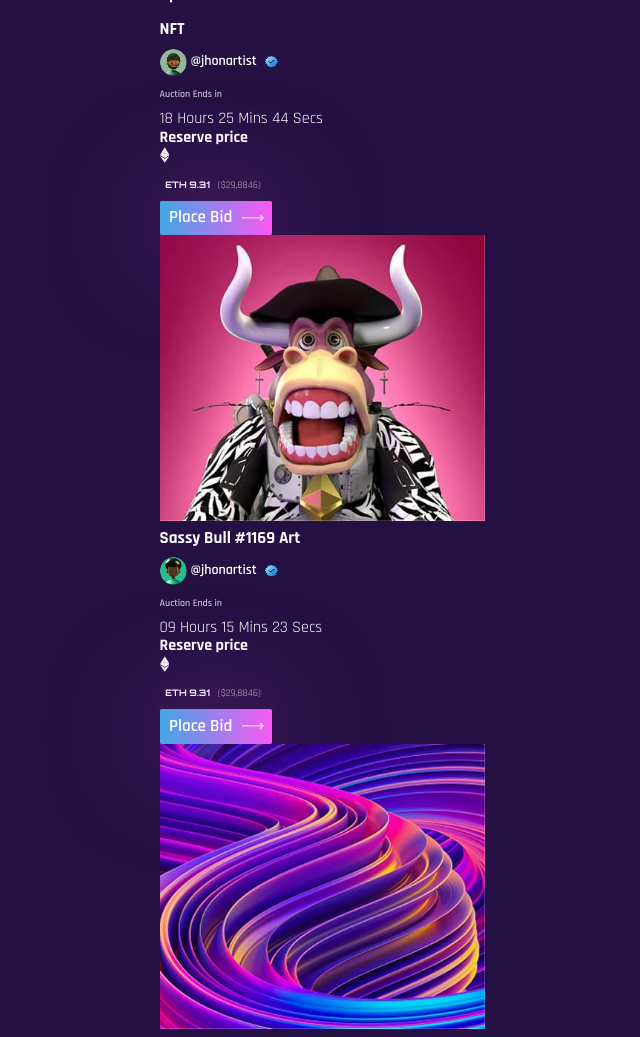
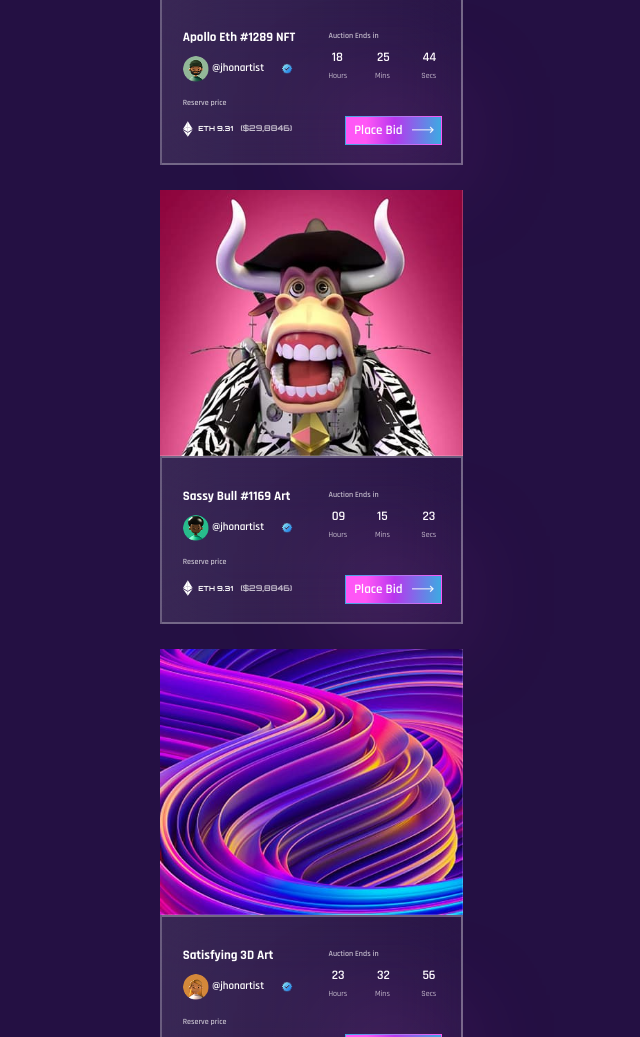
Before and after one commit to MaksymSelezen/Ocean-NFT, a website built with Vite: page index.html in a window 1280 px wide. Shown: the part 1670-2707 px from the top of the page, without its empty margins (318-958 px from the left). Built offline with nearby package versions, Linux system fonts and the light colour scheme; a web font is replaced by a local one.

Commit message:
css main section end, top nfts section end, html fix section top nfts

```diff
--- a/index.html
+++ b/index.html
@@ -141,7 +141,8 @@
           </div>
 
           <div class="main-media">
-            <picture class="main-picture">
+            <div class="main-picture">
+              <picture>
                 <source
                   srcset="
                     ./public/images/main/main-img-desk.jpg    1x,
@@ -167,6 +168,7 @@
                   decoding="async"
                 />
               </picture>
+            </div>
 
             <div class="card card-main">
               <div class="card-col card-col-left">
@@ -273,6 +275,7 @@
               </div>
 
               <div class="card card-top">
+                <div class="card-col card-col-left">
                   <h2 class="card-title">Apollo Eth #1289 NFT</h2>
 
                   <div class="card-user">
@@ -298,17 +301,9 @@
                     />
                   </div>
 
-                <div class="card-timer">
-                  <span class="card-timer-label">Auction Ends in</span>
-                  <div class="card-time">
-                    <span>18</span> Hours <span>25</span> Mins
-                    <span>44</span> Secs
-                  </div>
-                </div>
+                  <p class="card-price-label">Reserve price</p>
 
-                <div class="card-info">
-                  <h4 class="card-price">Reserve price</h4>
-
+                  <div class="card-eth">
                     <svg class="card-price-icon" width="9.89" height="16.1">
                       <use
                         href="/public/icons/symbol-defs.svg#icon-main-card"
@@ -320,13 +315,33 @@
                       <span class="card-value-span">($29,8846)</span>
                     </p>
                   </div>
+                </div>
 
-                <button class="btn-card">
+                <div class="card-col card-col-right">
+                  <p class="card-timer-label">Auction Ends in</p>
+
+                  <div class="card-counter">
+                    <div class="card-counter-item">
+                      <span class="card-counter-number">18</span>
+                      <span class="card-counter-text">Hours</span>
+                    </div>
+                    <div class="card-counter-item">
+                      <span class="card-counter-number">25</span>
+                      <span class="card-counter-text">Mins</span>
+                    </div>
+                    <div class="card-counter-item">
+                      <span class="card-counter-number">44</span>
+                      <span class="card-counter-text">Secs</span>
+                    </div>
+                  </div>
+
+                  <button type="button" class="btn-card">
                     Place Bid
                     <svg class="btn-arrow" width="22" height="8.34">
                       <use href="/icons/symbol-defs.svg#icon-btn-arrow"></use>
                     </svg>
                   </button>
+                </div>
               </div>
             </li>
 
@@ -344,6 +359,7 @@
               </div>
 
               <div class="card card-top">
+                <div class="card-col card-col-left">
                   <h2 class="card-title">Sassy Bull #1169 Art</h2>
 
                   <div class="card-user">
@@ -369,17 +385,9 @@
                     />
                   </div>
 
-                <div class="card-timer">
-                  <span class="card-timer-label">Auction Ends in</span>
-                  <div class="card-time">
-                    <span>09</span> Hours <span>15</span> Mins
-                    <span>23</span> Secs
-                  </div>
-                </div>
+                  <p class="card-price-label">Reserve price</p>
 
-                <div class="card-info">
-                  <h4 class="card-price">Reserve price</h4>
-
+                  <div class="card-eth">
                     <svg class="card-price-icon" width="9.89" height="16.1">
                       <use
                         href="/public/icons/symbol-defs.svg#icon-main-card"
@@ -391,13 +399,33 @@
                       <span class="card-value-span">($29,8846)</span>
                     </p>
                   </div>
+                </div>
 
-                <button class="btn-card">
+                <div class="card-col card-col-right">
+                  <p class="card-timer-label">Auction Ends in</p>
+
+                  <div class="card-counter">
+                    <div class="card-counter-item">
+                      <span class="card-counter-number">09</span>
+                      <span class="card-counter-text">Hours</span>
+                    </div>
+                    <div class="card-counter-item">
+                      <span class="card-counter-number">15</span>
+                      <span class="card-counter-text">Mins</span>
+                    </div>
+                    <div class="card-counter-item">
+                      <span class="card-counter-number">23</span>
+                      <span class="card-counter-text">Secs</span>
+                    </div>
+                  </div>
+
+                  <button type="button" class="btn-card">
                     Place Bid
                     <svg class="btn-arrow" width="22" height="8.34">
                       <use href="/icons/symbol-defs.svg#icon-btn-arrow"></use>
                     </svg>
                   </button>
+                </div>
               </div>
             </li>
 
@@ -415,6 +443,7 @@
               </div>
 
               <div class="card card-top">
+                <div class="card-col card-col-left">
                   <h2 class="card-title">Satisfying 3D Art</h2>
 
                   <div class="card-user">
@@ -440,17 +469,9 @@
                     />
                   </div>
 
-                <div class="card-timer">
-                  <span class="card-timer-label">Auction Ends in</span>
-                  <div class="card-time">
-                    <span>23</span> Hours <span>32</span> Mins
-                    <span>56</span> Secs
-                  </div>
-                </div>
+                  <p class="card-price-label">Reserve price</p>
 
-                <div class="card-info">
-                  <h4 class="card-price">Reserve price</h4>
-
+                  <div class="card-eth">
                     <svg class="card-price-icon" width="9.89" height="16.1">
                       <use
                         href="/public/icons/symbol-defs.svg#icon-main-card"
@@ -462,19 +483,40 @@
                       <span class="card-value-span">($29,8846)</span>
                     </p>
                   </div>
+                </div>
 
-                <button class="btn-card">
+                <div class="card-col card-col-right">
+                  <p class="card-timer-label">Auction Ends in</p>
+
+                  <div class="card-counter">
+                    <div class="card-counter-item">
+                      <span class="card-counter-number">23</span>
+                      <span class="card-counter-text">Hours</span>
+                    </div>
+                    <div class="card-counter-item">
+                      <span class="card-counter-number">32</span>
+                      <span class="card-counter-text">Mins</span>
+                    </div>
+                    <div class="card-counter-item">
+                      <span class="card-counter-number">56</span>
+                      <span class="card-counter-text">Secs</span>
+                    </div>
+                  </div>
+
+                  <button type="button" class="btn-card">
                     Place Bid
                     <svg class="btn-arrow" width="22" height="8.34">
                       <use href="/icons/symbol-defs.svg#icon-btn-arrow"></use>
                     </svg>
                   </button>
                 </div>
+              </div>
             </li>
           </ul>
-          <button type="button" class="btn-explore">
+
+          <button type="button" class="main-btn btn-explore">
             Explore
-            <svg class="btn-explore-icon" width="27.72" height="8.26">
+            <svg class="btn-arrow-icon" width="27.72" height="8.26">
               <use href="/public/icons/symbol-defs.svg#icon-btn-arrow"></use>
             </svg>
           </button>
@@ -1216,7 +1258,6 @@
 
         <nav class="footer-nav" aria-label="Footer navigation">
           <ul class="footer-nav-columns">
-            <!-- Market place -->
             <li class="footer-nav-column">
               <button class="footer-nav-toggle" type="button">
                 <span class="footer-nav-title">Market place</span>
--- a/src/css/style.css
+++ b/src/css/style.css
@@ -13,11 +13,11 @@ body {
 }
 
 body {
+  margin: 0;
+  overflow-x: hidden;
   font-family: 'Rajdhani', sans-serif;
   background-color: #241043;
-  color: #ffffff;
-  margin: 0;
-  overflow-x: hidden; /* горизонтальний скрол */
+  color: #fff;
 }
 
 ul,
@@ -64,11 +64,7 @@ button {
   display: flex;
   align-items: center;
   justify-content: space-between;
-
-  padding-top: 26.88px;
-  padding-bottom: 11.65px;
-  padding-left: 23px;
-  padding-right: 28.29px;
+  padding: 26.88px 28.29px 11.65px 23px;
 }
 
 .header-logo {
@@ -86,7 +82,7 @@ button {
   font-family: 'Orbitron', sans-serif;
   font-weight: 700;
   font-size: 16px;
-  color: fff;
+  color: #fff;
 }
 
 .header-logo-text-accent {
@@ -102,10 +98,9 @@ button {
   display: flex;
   align-items: center;
   justify-content: center;
-
   padding: 0;
   border: none;
-  background-color: transparent;
+  background: transparent;
 }
 
 .header-burger-icon {
@@ -116,7 +111,7 @@ button {
 .header-burger-icon,
 .header-cart,
 .header-user {
-  fill: #ffffff;
+  fill: #fff;
 }
 
 /********** MAIN **********/
@@ -126,15 +121,14 @@ button {
 }
 
 .main-title {
+  max-width: 291px;
+  margin-bottom: 40px;
+  padding-left: 5px;
   font-family: 'Lato', sans-serif;
   font-weight: 700;
   font-size: 42px;
   line-height: 1.374;
   color: #fff;
-
-  max-width: 291px;
-  margin-bottom: 40px;
-  padding-left: 5px;
 }
 
 .main-title-accent {
@@ -146,15 +140,13 @@ button {
 }
 
 .main-text {
-  font-family: 'Rajdhani', sans-serif;
+  max-width: 315px;
+  margin-bottom: 40px;
+  padding-left: 5px;
   font-weight: 400;
   font-size: 14px;
   line-height: 1.7;
   color: #fff;
-
-  max-width: 315px;
-  margin-bottom: 40px;
-  padding-left: 5px;
 }
 
 .main-buttons {
@@ -166,29 +158,21 @@ button {
 }
 
 .main-btn {
+  position: relative;
+  display: inline-flex;
+  align-items: center;
+  gap: 10px;
+  padding: 9px 17.21px 12.21px 28px;
+  border: none;
+  border-radius: 1px;
+  background: transparent;
+  outline: none;
+  cursor: pointer;
   font-family: 'Orbitron', sans-serif;
   font-weight: 700;
   font-size: 12px;
   color: #fff;
-
-  position: relative;
-  display: inline-flex;
-  align-items: center;
-  gap: 10px;
-
-  padding-left: 28px;
-  padding-top: 9px;
-  padding-right: 17.21px;
-  padding-bottom: 12.21px;
-
-  border: none;
-  background: transparent;
-  cursor: pointer;
-  outline: none;
-
   filter: drop-shadow(0 2px 57px rgba(255, 86, 246, 0.51));
-
-  border-radius: 1px;
   overflow: hidden;
 }
 
@@ -196,9 +180,8 @@ button {
   content: '';
   position: absolute;
   inset: 0;
-
+  z-index: -2;
   background: linear-gradient(130deg, #ffa6fa 47%, #3c79d4 97%);
-
   clip-path: polygon(
     16.78% 0,
     100% 0,
@@ -207,15 +190,13 @@ button {
     0 100%,
     0 30.99%
   );
-
-  z-index: -2;
 }
 
 .main-btn::after {
   content: '';
   position: absolute;
   inset: 1px;
-
+  z-index: -1;
   background: linear-gradient(
     310deg,
     #ff56f6 18.31%,
@@ -223,7 +204,6 @@ button {
     #3bace2 85.44%,
     #406aff 100%
   );
-
   clip-path: polygon(
     16.78% 0,
     100% 0,
@@ -232,23 +212,18 @@ button {
     0 100%,
     0 30.99%
   );
+}
 
-  z-index: -1;
+.main-btn > * {
+  position: relative;
+  z-index: 1;
 }
 
 .btn-arrow-icon {
   display: inline-block;
   stroke: currentColor;
   fill: currentColor;
-  position: relative;
-  z-index: 1;
-
   transform: translateY(2px);
-}
-
-.main-btn > * {
-  position: relative;
-  z-index: 1;
 }
 
 .btn-secondary {
@@ -282,7 +257,6 @@ button {
 }
 
 .main-stats-item:nth-child(3) {
-  margin-right: 0;
   width: 72px;
 }
 
@@ -304,6 +278,10 @@ button {
   color: rgba(255, 255, 255, 0.6);
 }
 
+.main-icons {
+  padding-left: 5px;
+}
+
 .partners-list {
   display: flex;
   flex-wrap: wrap;
@@ -314,7 +292,6 @@ button {
 
 .partners-item {
   flex: 0 1 calc((100% - 25px) / 2);
-
   display: flex;
   align-items: center;
   justify-content: center;
@@ -327,27 +304,59 @@ button {
   fill: rgba(255, 255, 255, 0.7);
 }
 
-.main-picture {
-  display: inline-block;
-  border-radius: 5px;
-  overflow: hidden;
-
-  /* box-shadow: 0 4px 4px 0 rgba(0, 0, 0, 0.25), 0 4px 4px 0 rgba(0, 0, 0, 0.25), 0 4px 4px 0 rgba(0, 0, 0, 0.25); */
-
-  clip-path: polygon(40px 0, 100% 0, 100% 100%, 0 100%, 0 60px);
+.main-media {
+  display: flex;
+  flex-direction: column;
+  align-items: center;
+  margin-bottom: 108.21px;
 }
 
-.card-main {
+.main-picture {
   position: relative;
-  padding-left: 22.38px;
-  padding-right: 20.25px;
-  padding-top: 26.65px;
-  padding-bottom: 19.18px;
+  width: 100%;
+  max-width: 324px;
+  border-radius: 5px;
+  box-shadow: 1px 3px 5px rgba(0, 0, 0, 0.8);
+  background-color: #241043;
+}
+
+.main-picture picture {
+  display: block;
+  border-radius: inherit;
+  overflow: hidden;
+}
+
+.main-img {
+  display: block;
+  width: 100%;
+  height: auto;
+}
+
+.main-picture::before {
+  content: '';
+  position: absolute;
+  top: -70px;
+  left: -10px;
+  z-index: 2;
+  width: 70px;
+  height: 160px;
+  background-color: #241043;
+  transform: rotate(55deg);
+  pointer-events: none;
+}
+
+.card {
+  position: relative;
+  display: flex;
+  justify-content: space-between;
   box-sizing: border-box;
-
+  width: 100%;
+  max-width: 324px;
+  padding: 26.65px 20.25px 19.18px 22.38px;
+  border: 2px solid rgba(255, 255, 255, 0.3);
+  border-radius: 8px;
   color: #fff;
   font-family: 'Rajdhani', sans-serif;
-
   background: linear-gradient(
     90deg,
     rgba(255, 255, 255, 0.1) -1.52%,
@@ -355,31 +364,29 @@ button {
   );
   backdrop-filter: blur(30.4001px);
   -webkit-backdrop-filter: blur(30.4001px);
-  border: 2px solid rgba(255, 255, 255, 0.3);
-  border-radius: 8.84367px;
+}
 
+.card-main {
+  margin-top: -48px;
   clip-path: polygon(
     70px 0,
     100% 0,
-    100% calc(100% - 0px),
+    100% 100%,
     calc(100% - 45px) 100%,
     0 100%,
     0 45px
   );
-
-  display: flex;
-  justify-content: space-between;
 }
 
 .card-main::before {
   content: '';
   position: absolute;
-  border-right: 2px solid rgba(255, 255, 255, 0.3);
+  top: -51px;
+  left: -16px;
   width: 50px;
   height: 120px;
+  border-right: 2px solid rgba(255, 255, 255, 0.3);
   transform: rotate(57deg);
-  left: -16px;
-  top: -51px;
 }
 
 .card-col {
@@ -397,12 +404,10 @@ button {
 }
 
 .card-title {
-  font-family: 'Rajdhani', sans-serif;
+  width: 142.82px;
   font-weight: 700;
   font-size: 17px;
   line-height: 2;
-  color: #fff;
-  width: 142.82px;
 }
 
 .card-user {
@@ -419,12 +424,10 @@ button {
 }
 
 .card-name {
-  font-family: 'Rajdhani', sans-serif;
+  width: 71.41px;
   font-weight: 600;
   font-size: 14px;
   line-height: 2.28571;
-  color: #fff;
-  width: 71.41px;
 }
 
 .card-check {
@@ -433,15 +436,13 @@ button {
 }
 
 .card-price-label {
-  font-family: 'Rajdhani', sans-serif;
+  width: 58.62px;
+  height: 34.11px;
+  margin-top: 9.59px;
   font-weight: 600;
   font-size: 10px;
   line-height: 3.2;
-  color: #fff;
   opacity: 0.7;
-  width: 58.62px;
-  height: 34.11px;
-  margin-top: 9.59px;
 }
 
 .card-eth {
@@ -455,34 +456,28 @@ button {
 }
 
 .card-value {
+  margin-left: 5.66px;
   font-family: 'Orbitron', sans-serif;
   font-weight: 700;
   font-size: 9px;
   color: #fff;
-  margin-left: 5.66px;
 }
 
 .card-value-span {
-  font-family: 'Rajdhani', sans-serif;
-  font-weight: 400;
+  margin-left: 5.33px;
   font-size: 10px;
   line-height: 3.2;
-  color: #fff;
   opacity: 0.7;
-  margin-left: 5.33px;
 }
 
 .card-timer-label {
-  font-family: 'Rajdhani', sans-serif;
+  width: 67.14px;
+  height: 34.11px;
+  margin-right: auto;
   font-weight: 600;
   font-size: 10px;
   line-height: 3.2;
-  color: #fff;
   opacity: 0.7;
-
-  width: 67.14px;
-  height: 34.11px;
-  margin-right: auto;
 }
 
 .card-counter {
@@ -498,13 +493,10 @@ button {
 }
 
 .card-counter-number {
-  font-family: 'Rajdhani', sans-serif;
+  margin-top: -12px;
   font-weight: 600;
   font-size: 17px;
   line-height: 2;
-  color: #fff;
-
-  margin-top: -12px;
 }
 
 .card-counter-item:nth-child(1) .card-counter-number {
@@ -523,18 +515,14 @@ button {
 }
 
 .card-counter-text {
-  font-family: 'Rajdhani', sans-serif;
+  width: 20.25px;
+  height: 34.11px;
+  margin-top: -12px;
+  margin-bottom: 19.18px;
   font-weight: 500;
   font-size: 10px;
   line-height: 3.2;
-  color: #fff;
   opacity: 0.7;
-
-  width: 20.25px;
-  height: 34.11px;
-
-  margin-top: -12px;
-  margin-bottom: 19.18px;
 }
 
 .btn-card {
@@ -542,20 +530,34 @@ button {
   align-items: center;
   justify-content: center;
   gap: 9.59px;
-
-  padding-left: 9.59px;
-  padding-top: 7.46px;
-  padding-right: 8.53px;
-  padding-bottom: 7.46px;
-  border-radius: 2.21092px;
+  padding: 7.46px 8.53px 7.46px 9.59px;
   border: none;
-  cursor: pointer;
-
-  font-family: 'Rajdhani', sans-serif;
+  border-radius: 2px;
+  position: relative;
+  z-index: 0;
+  overflow: hidden;
   font-weight: 600;
   font-size: 17px;
   color: #fff;
+  box-shadow: 0 4.42184px 107.23px rgba(255, 86, 246, 0.51);
+  transition: transform 0.1s ease, box-shadow 0.1s ease, background 0.1s ease;
+}
 
+.btn-card::before {
+  content: '';
+  position: absolute;
+  inset: 0;
+  z-index: -2;
+  border-radius: inherit;
+  background: linear-gradient(89.89deg, #42a6e3 2.33%, #ff56f6 101.4%);
+}
+
+.btn-card::after {
+  content: '';
+  position: absolute;
+  inset: 1px;
+  z-index: -1;
+  border-radius: inherit;
   background: linear-gradient(
     92.23deg,
     #ff56f6 21.43%,
@@ -563,34 +565,11 @@ button {
     #3bace2 100%,
     #406aff 117.04%
   );
-  box-shadow: 0px 4.42184px 107.23px rgba(255, 86, 246, 0.51);
-
-  position: relative;
-  overflow: hidden;
-  z-index: 0;
-
-  transition: transform 0.1s ease, box-shadow 0.1s ease, background 0.1s ease;
 }
 
-.btn-card::before {
-  content: '';
-  position: absolute;
-  top: -2px;
-  bottom: -2px;
-  left: -2px;
-  right: -2px;
-  z-index: -1;
-  background: linear-gradient(89.89deg, #42a6e3 2.33%, #ff56f6 101.4%);
-}
-
-.btn-card:hover {
-  transform: scale(1.03);
-  box-shadow: 0px 4.42184px 90px rgba(255, 86, 246, 0.7);
-  background: linear-gradient(89.89deg, #42a6e3 2.33%, #ff56f6 101.4%);
-}
-
-.btn-card:active {
-  transform: scale(0.95);
+.btn-card > * {
+  position: relative;
+  z-index: 1;
 }
 
 .btn-arrow {
@@ -598,3 +577,138 @@ button {
   stroke: currentColor;
   fill: currentColor;
 }
+
+/********** TOP NFTs **********/
+
+.top-nfts {
+  margin-bottom: 108.79px;
+}
+
+.top-nfts-title {
+  margin-bottom: 32.36px;
+  font-family: 'Orbitron', sans-serif;
+  font-weight: 700;
+  font-size: 16px;
+  color: #fff;
+}
+
+.top-nfts-view-all {
+  display: none;
+}
+
+.top-nfts-item {
+  margin-bottom: 25px;
+}
+
+.top-nfts-image {
+  max-width: 303px;
+}
+
+.card-top {
+  max-width: 303px;
+  padding: 24.87px 19px 18px 21.22px;
+  border-radius: 0;
+}
+
+.card-top .card-title {
+  width: 145.82px;
+  height: 31.94px;
+  font-weight: 700;
+  font-size: 13px;
+  line-height: 2;
+}
+
+.card-top .card-avatar {
+  width: 26px;
+  height: 26px;
+}
+
+.card-top .card-name {
+  width: 66.99px;
+  font-weight: 600;
+  font-size: 11px;
+  line-height: 2.28571;
+}
+
+.card-top .card-check {
+  width: 11px;
+  height: 12px;
+}
+
+.card-top .card-price-label {
+  width: 54.99px;
+  height: 32px;
+  font-weight: 600;
+  font-size: 8px;
+  line-height: 3.2;
+}
+
+.card-top .card-price-icon {
+  width: 9.89px;
+  height: 16.1px;
+}
+
+.card-top .card-value {
+  font-family: 'Orbitron', sans-serif;
+  font-weight: 700;
+  font-size: 7px;
+  color: #fff;
+}
+
+.card-top .card-value-span {
+  font-size: 8px;
+  line-height: 3.2;
+}
+
+.card-top .card-timer-label {
+  width: 62.99px;
+  height: 32px;
+  font-weight: 600;
+  font-size: 8px;
+  line-height: 3.2;
+}
+
+.card-top .card-counter-number {
+  font-weight: 600;
+  font-size: 13px;
+  line-height: 2;
+}
+
+.card-top .card-counter-text {
+  margin-bottom: 18px;
+  font-weight: 500;
+  font-size: 8px;
+  line-height: 3.2;
+}
+
+.card-top .btn-card {
+  padding: 7px 8px 7px 9px;
+  border-radius: 0;
+  gap: 9px;
+  font-size: 13px;
+}
+
+.card-top .card-counter-item:nth-child(1) .card-counter-number {
+  width: 14px;
+  height: 32px;
+}
+
+.card-top .card-counter-item:nth-child(2) .card-counter-number {
+  width: 16px;
+  height: 32px;
+}
+
+.card-top .card-counter-item:nth-child(3) .card-counter-number {
+  width: 18px;
+  height: 32px;
+}
+
+.btn-explore {
+  display: flex;
+  margin: 40px auto 0;
+  filter: none;
+}
+
+.btn-explore::after {
+  background: #241043;
+}
```
Lines whose indentation alone changed are shown as unchanged.
